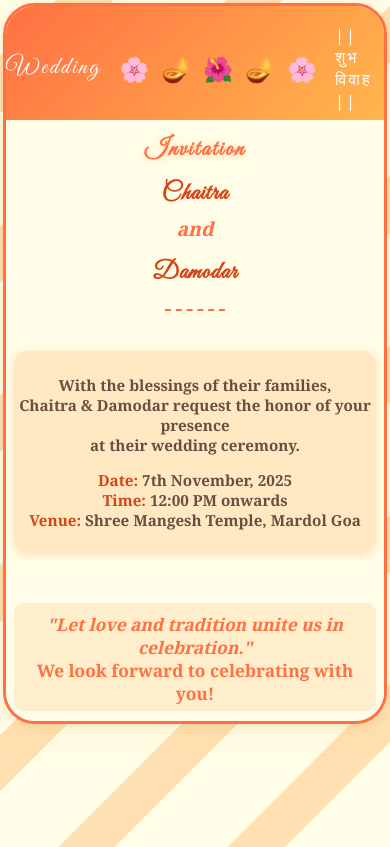
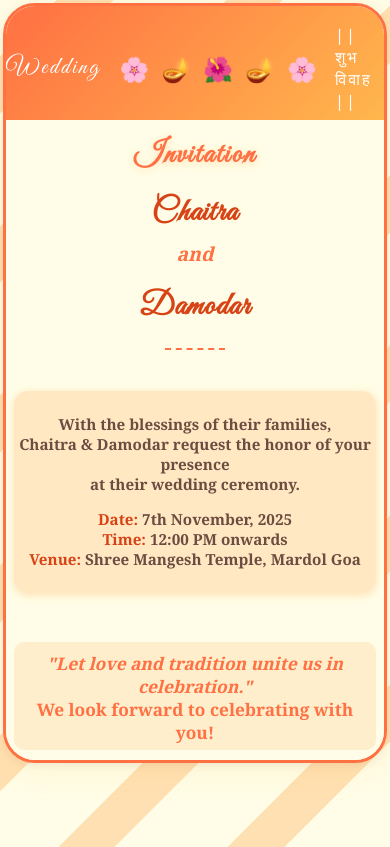
Before and after one commit to chetan276/weddingInvitation, a plain HTML site: page index.html in a window 390 px wide. Drawn offline with Linux system fonts and the light colour scheme.

Commit message:
font change

```diff
--- a/index.html
+++ b/index.html
@@ -184,11 +184,11 @@
             }
 
             h1 {
-                font-size: 1.5em;
+                font-size: 1.9em;
             }
 
             .names {
-                font-size: 1.5em;
+                font-size: 2em;
             }
 
             .details {
```
